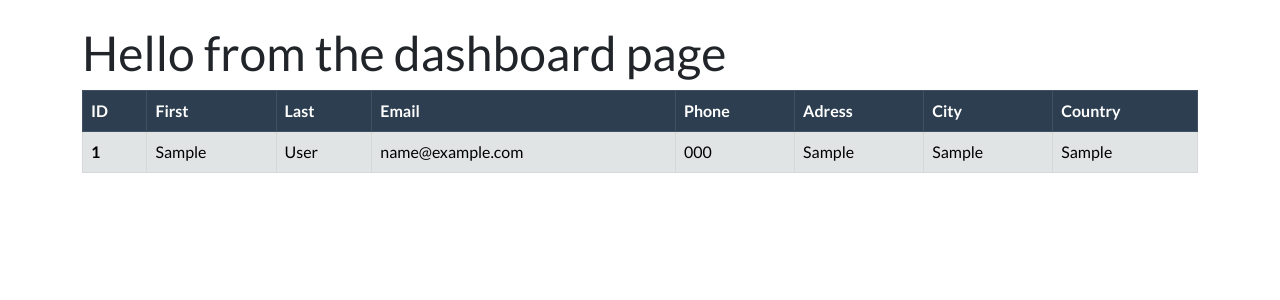
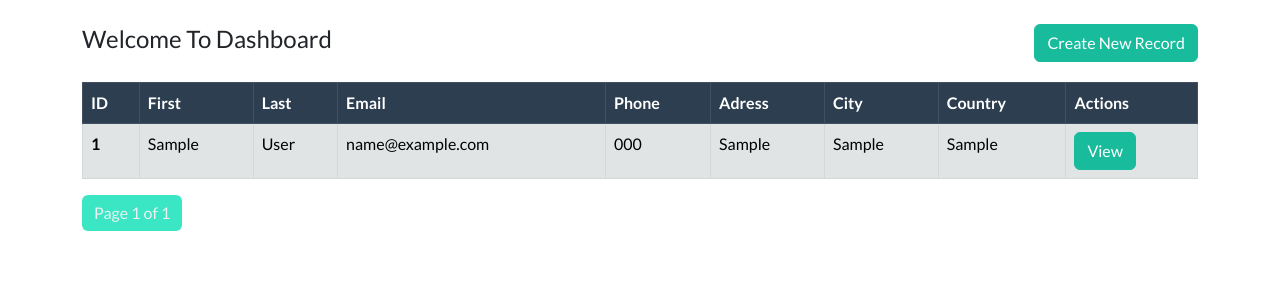
Before and after one commit to Youssef-Chibane/Django-CRM, a Django app: page /dashboard in a window 1280 px wide. Shown: the part 72-372 px from the top of the page. Run offline with Django 5.2, Linux system fonts and the light colour scheme; a user stored in the database is signed in; tables that the repository leaves empty hold one stand-in row (values such as "Sample post").

Commit message:
create_rerord&pagination

```diff
--- a/app/templates/app/dashboard.html
+++ b/app/templates/app/dashboard.html
@@ -1,8 +1,13 @@
 {% extends "app/base.html" %}
 {% block content %}
-    <h1>Hello from the dashboard page</h1>
-
-    <table class="table table-hover table-light table-bordered  table-striped">
+    <div style="display: flex;
+                justify-content: space-between;
+                align-items: center;
+                margin-bottom: 20px">
+        <h4>Welcome To Dashboard</h4>
+        <a href="{% url 'create' %}" type="button" class="btn btn-success">Create New Record</a>
+    </div>
+    <table class="table table-hover table-light table-bordered table-striped">
         <thead class="table-primary">
             <tr>
                 <th scope="col">ID</th>
@@ -13,10 +18,11 @@
                 <th scope="col">Adress</th>
                 <th scope="col">City</th>
                 <th scope="col">Country</th>
+                <th scope="col">Actions</th>
             </tr>
         </thead>
         <tbody class="table-hover">
-            {% for record in records %}
+            {% for record in page_obj %}
                 <tr>
                     <th scope="row">{{ record.id }}</th>
                     <td>{{ record.first_name }}</td>
@@ -26,8 +32,35 @@
                     <td>{{ record.adress }}</td>
                     <td>{{ record.city }}</td>
                     <td>{{ record.country }}</td>
+                    <td>
+                        <button type="button" class="btn btn-success">View</button>
+                    </td>
                 </tr>
             {% endfor %}
         </tbody>
     </table>
+    <!-- Pagination Controls -->
+    <nav aria-label="Page navigation">
+        <ul class="pagination">
+            {% if page_obj.has_previous %}
+                <li class="page-item">
+                    <a class="page-link" href="?page=1">First</a>
+                </li>
+                <li class="page-item">
+                    <a class="page-link" href="?page={{ page_obj.previous_page_number }}">Previous</a>
+                </li>
+            {% endif %}
+            <li class="page-item disabled">
+                <span class="page-link">Page {{ page_obj.number }} of {{ page_obj.paginator.num_pages }}</span>
+            </li>
+            {% if page_obj.has_next %}
+                <li class="page-item">
+                    <a class="page-link" href="?page={{ page_obj.next_page_number }}">Next</a>
+                </li>
+                <li class="page-item">
+                    <a class="page-link" href="?page={{ page_obj.paginator.num_pages }}">Last</a>
+                </li>
+            {% endif %}
+        </ul>
+    </nav>
 {% endblock content %}
--- a/app/urls.py
+++ b/app/urls.py
@@ -7,4 +7,5 @@ urlpatterns = [
     path('register', views.register, name="register"),
     path('logout', views.logout, name="logout"),
     path('dashboard', views.dashboard, name="dashboard"),
+    path('create', views.create_record, name="create"),
 ]
--- a/app/views.py
+++ b/app/views.py
@@ -1,21 +1,23 @@
 from django.shortcuts import render, redirect
-from .forms import CreateUserForm, LoginForm
+from .forms import CreateUserForm, LoginForm, CreateRecordForm, UpdateRecordForm
 from django.contrib.auth.models import auth
 from django.contrib.auth import authenticate
 from django.contrib.auth.decorators import login_required, user_passes_test
 from .models import Record
+from django.core.paginator import Paginator
 
 
 def redirect_if_authenticated(user):
     return not user.is_authenticated
 
 # home page
-@user_passes_test(redirect_if_authenticated, login_url='dashboard')  # Redirect to the home page
+@user_passes_test(redirect_if_authenticated, login_url='dashboard')
 def home(request):
     return render(request, 'app/index.html')
 
+
 # register page
-@user_passes_test(redirect_if_authenticated, login_url='dashboard')  # Redirect to the home page
+@user_passes_test(redirect_if_authenticated, login_url='dashboard')
 def register(request):
 
     form = CreateUserForm()
@@ -31,7 +33,8 @@ def register(request):
     context = {'form':form}
     return render(request, 'app/register.html', context=context)
 
-@user_passes_test(redirect_if_authenticated, login_url='dashboard')  # Redirect to the home page
+
+@user_passes_test(redirect_if_authenticated, login_url='dashboard')
 def login(request):
     form = LoginForm()
 
@@ -62,10 +65,59 @@ def logout(request):
     auth.logout(request)
     return redirect("login")
 
+# dashboard without pagination
+# @login_required(login_url='login')
+# def dashboard(request):
+
+#     records = Record.objects.all()
+#     context = {"records": records}
+
+#     return render(request, 'app/dashboard.html', context=context)
+
+
+# dashboard with pagination
 @login_required(login_url='login')
 def dashboard(request):
+    # Get all records
+    records = Record.objects.all()
 
-    records = Record.objects.all()
-    context = {"records": records}
+    # Set up pagination
+    paginator = Paginator(records, 5)  # Show 10 records per page
+    page_number = request.GET.get('page')  # Get the page number from the request
+    page_obj = paginator.get_page(page_number)  # Get the appropriate page of records
 
+    # Pass the page_obj to the context
+    context = {"page_obj": page_obj}
     return render(request, 'app/dashboard.html', context=context)
+
+
+@login_required(login_url='login')
+def create_record(request):
+
+    form = CreateRecordForm()
+
+    if request.method == "POST":
+        form = CreateRecordForm(request.POST)
+        if form.is_valid():
+            form.save()
+            return redirect("dashboard")
+
+    context = {'form': form}
+    return render(request, 'app/create_record.html', context=context)
+
+# @login_required(login_url='login')
+# def update(request):
+
+#     records = Record.objects.all()
+#     context = {"records": records}
+
+#     return render(request, 'app/dashboard.html', context=context)
+
+
+# @login_required(login_url='login')
+# def delete_record(request):
+
+#     records = Record.objects.all()
+#     context = {"records": records}
+
+#     return render(request, 'app/dashboard.html', context=context)
```
Also changed, not shown: app/forms.py (+16 -1 lines), app/templates/app/create_record.html (+20 -0 lines). Lines whose indentation alone changed are shown as unchanged.
